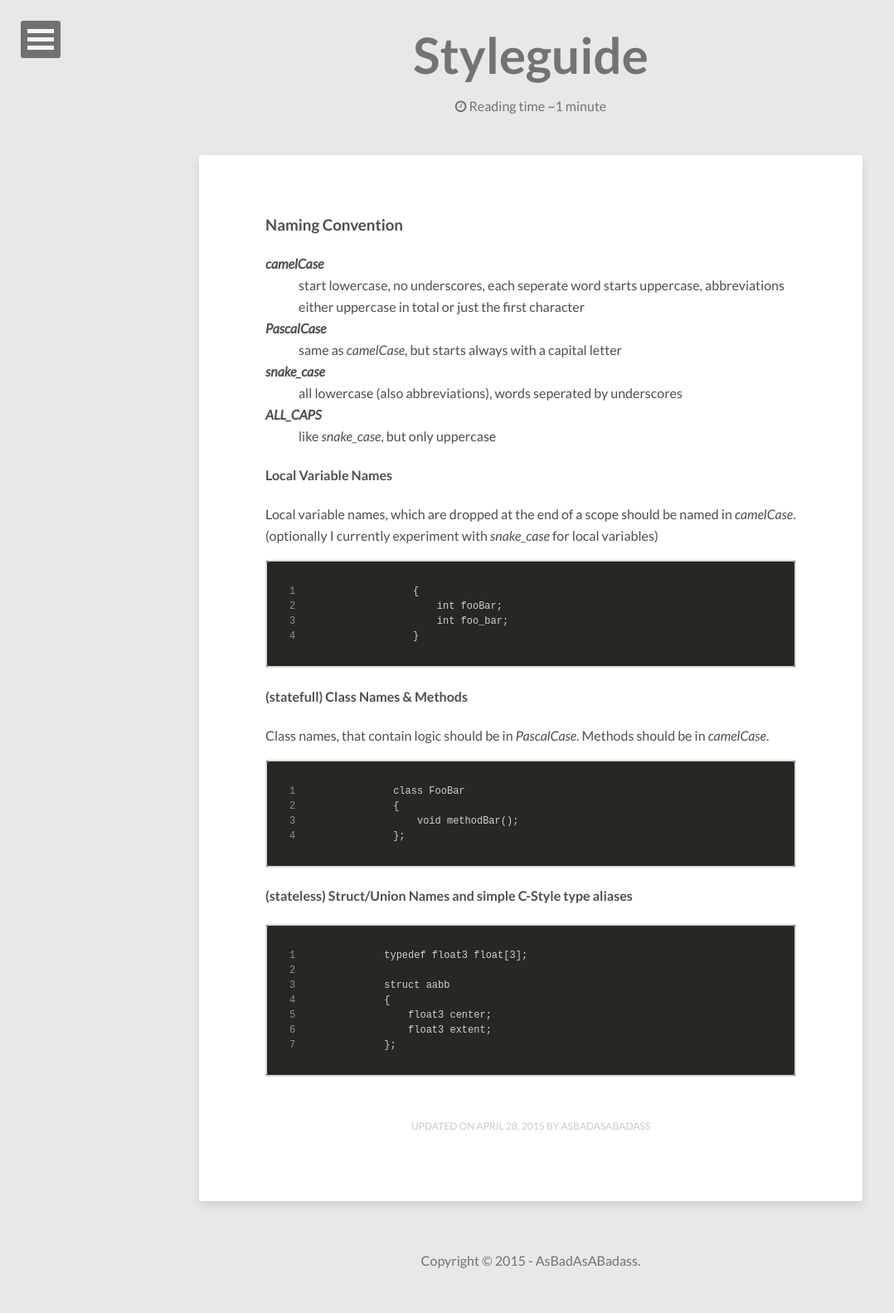
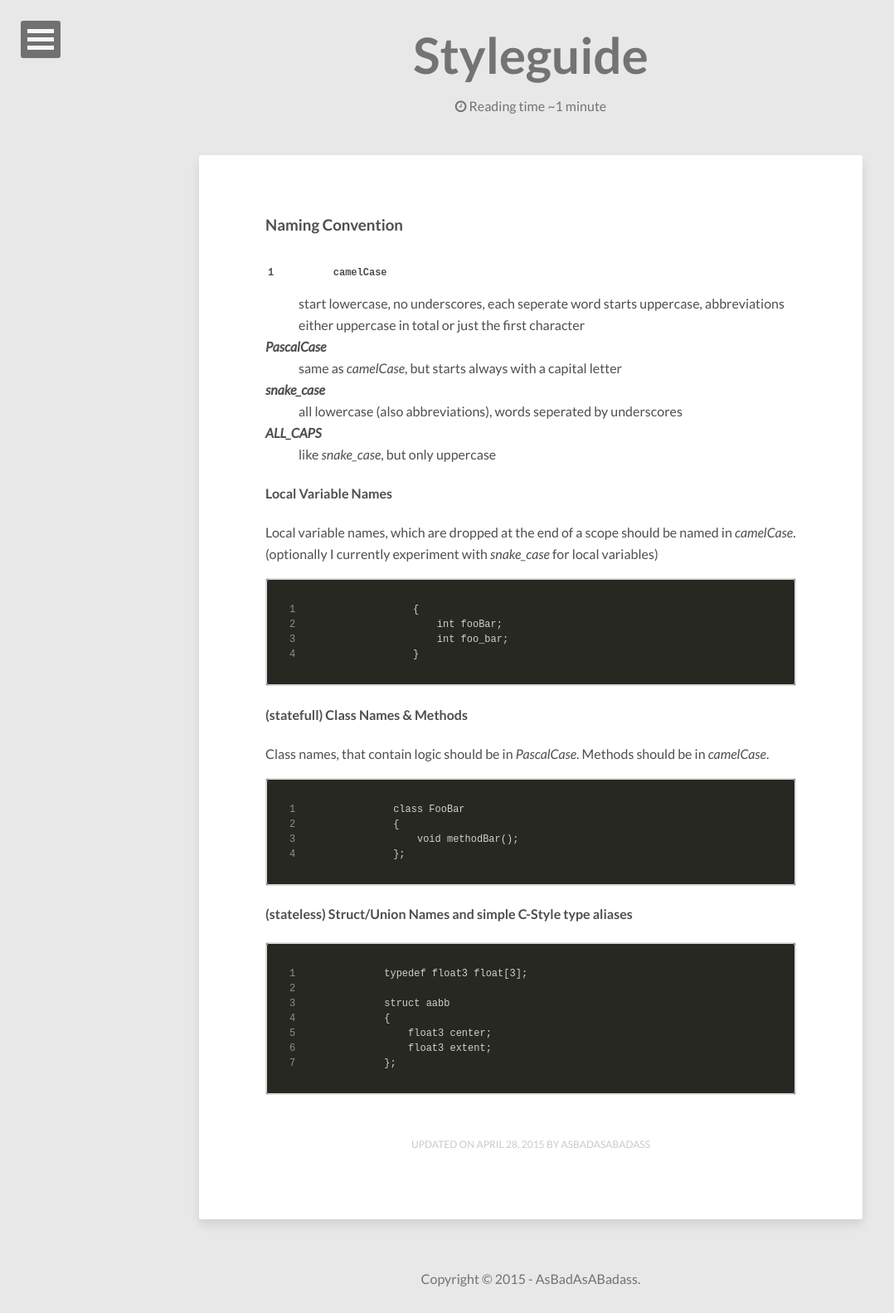
Before and after one commit to AsBadAsABadass/AsBadAsABadass.github.io, a Jekyll site: the page built from styleguide/index.md, in a window 1280 px wide. Shown: the whole page at 83% size, without its empty margins (0-1078 px from the left). Built offline with Jekyll 4.4.1, drawn with Linux system fonts in a browser that asks for light colours; nearby versions of some CDN libraries; before the commit the page ends 1561 px from its top, so only the background shows below that.

```diff
--- a/styleguide/index.md
+++ b/styleguide/index.md
@@ -10,7 +10,7 @@ comments: false
 
 ### Naming Convention
 
-**_camelCase_**
+**`camelCase`**
 : start lowercase, no underscores, each seperate word starts uppercase, abbreviations either uppercase in total or just the first character
 
 **_PascalCase_**
```
